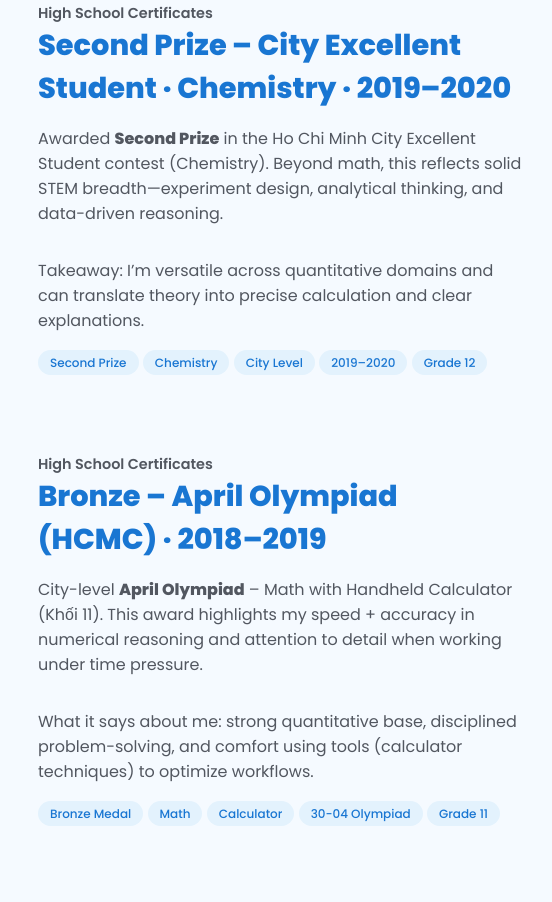
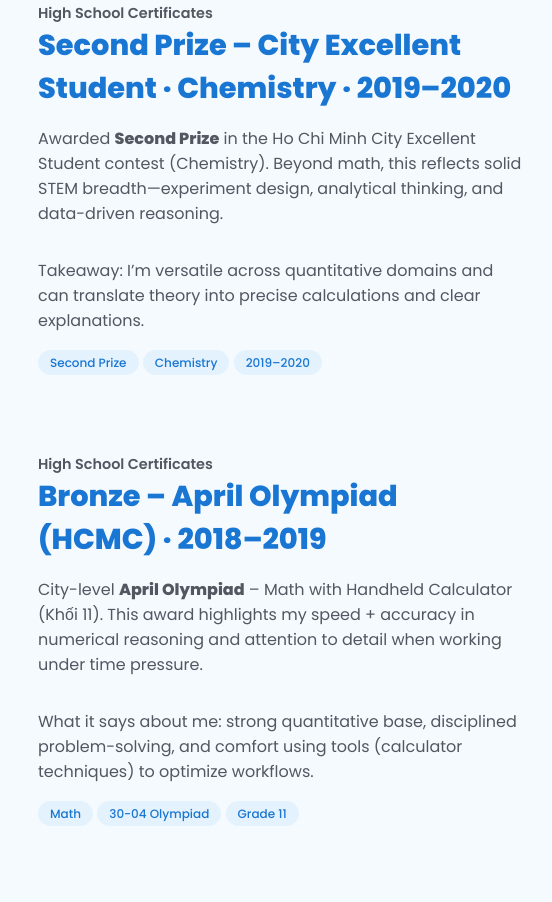
Before and after one commit to tuzqwork/2025_portfolio, a plain HTML site: page index.html in a window 1280 px wide. Shown: the part 4676-5578 px from the top of the page, 602-1154 px from the left. Drawn offline with nearby package versions, Linux system fonts and the light colour scheme; a script that the page names is missing.

Commit message:
Update index.html

```diff
--- a/index.html
+++ b/index.html
@@ -401,16 +401,14 @@
             and data-driven reasoning.
           </p>
           <p class="about__description">
-            Takeaway: I’m versatile across quantitative domains and can translate theory into precise calculation
+            Takeaway: I’m versatile across quantitative domains and can translate theory into precise calculations
             and clear explanations.
           </p>
 
           <div class="work__tech-list">
             <span class="work__tech">Second Prize</span>
             <span class="work__tech">Chemistry</span>
-            <span class="work__tech">City Level</span>
             <span class="work__tech">2019–2020</span>
-            <span class="work__tech">Grade 12</span>
           </div>
         </div>
       </div>
@@ -440,9 +438,7 @@
           </p>
 
           <div class="work__tech-list">
-            <span class="work__tech">Bronze Medal</span>
             <span class="work__tech">Math</span>
-            <span class="work__tech">Calculator</span>
             <span class="work__tech">30-04 Olympiad</span>
             <span class="work__tech">Grade 11</span>
           </div>
@@ -487,9 +483,6 @@
         </div>
       </div>
 
-      <div class="hover-images">
-        <img src="assets/img/symposium2023.png" alt="International symposium certificate preview">
-      </div>
     </div>
   </div>
 </div>
```
